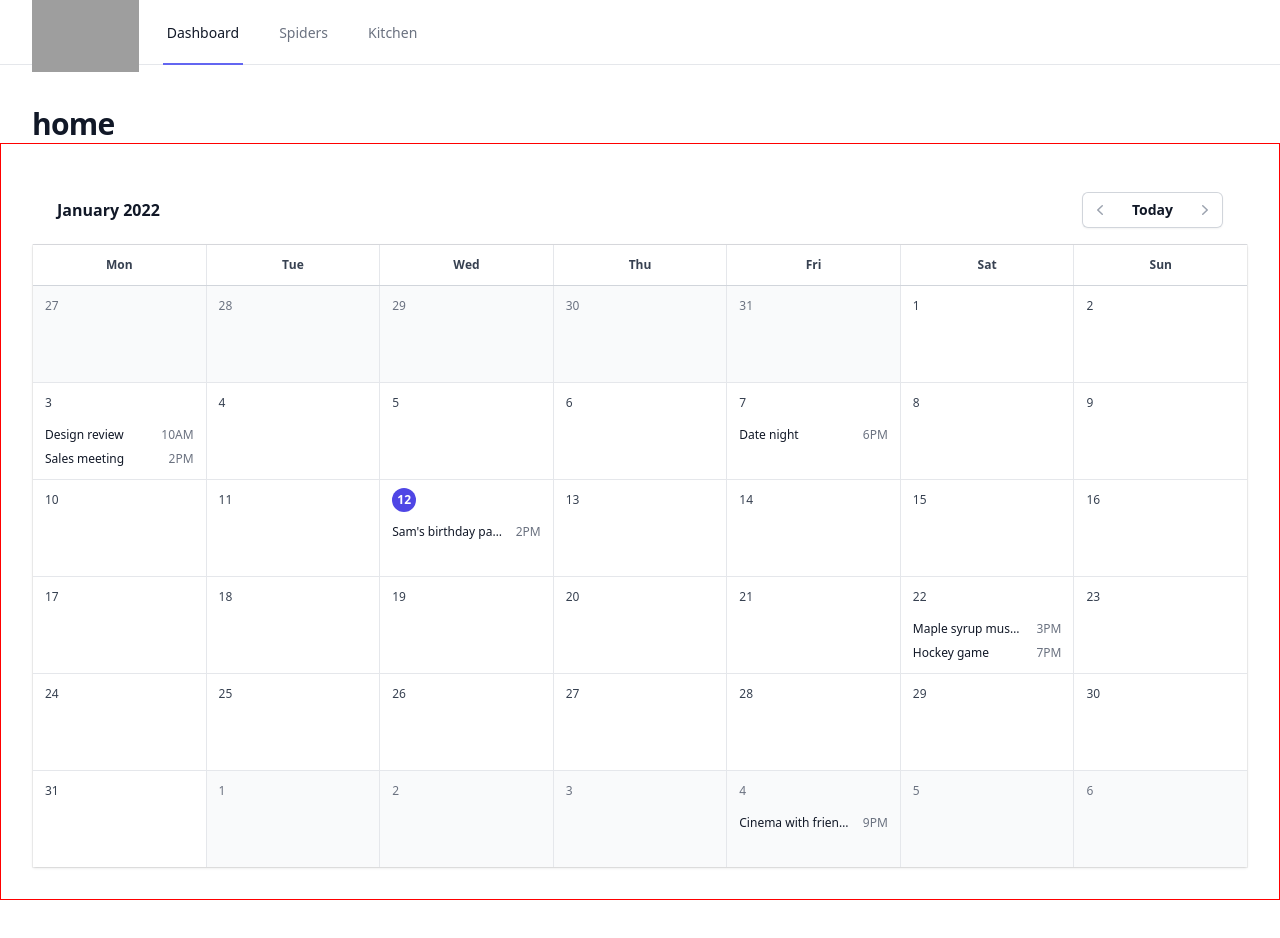
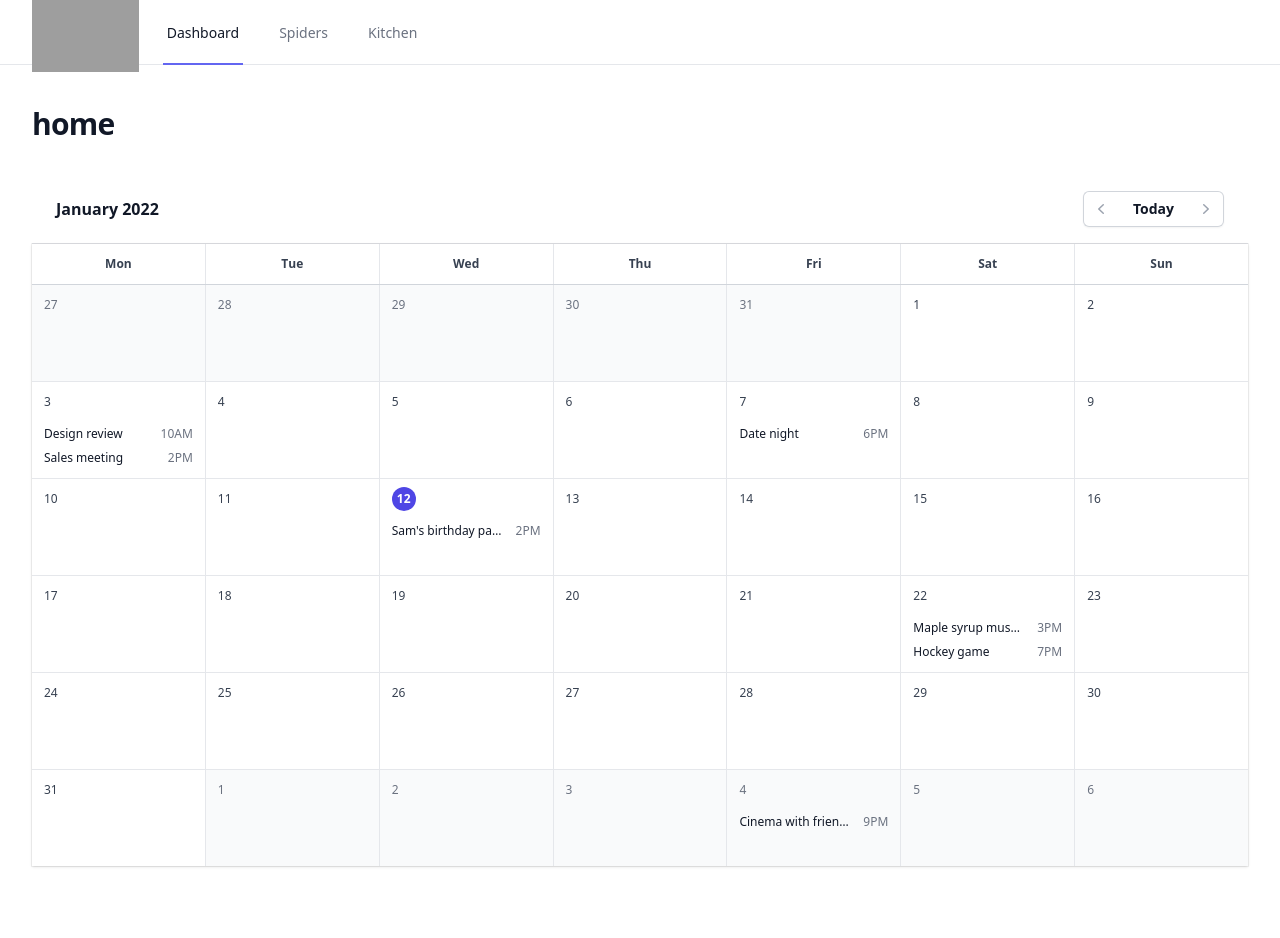
Before and after one commit to fcrozetta/ananke, a SvelteKit app in the folder frontend/: page / in a window 1280 px wide. Built offline with nearby package versions, Linux system fonts and the light colour scheme; grey boxes are pictures that could not be loaded.

Commit message:
cleaning up

```diff
--- a/frontend/src/routes/+layout.svelte
+++ b/frontend/src/routes/+layout.svelte
@@ -72,8 +72,7 @@
 					</div>
 				</header>
 				<main>
-					<div class="px-4 py-8 lg:px-8 h-full w-full" style="border: 1px solid red;">
-						<!-- Your content -->
+					<div class="px-4 py-8 lg:px-8 h-full w-full">
 						<slot />
 					</div>
 				</main>
--- a/frontend/src/routes/+page.svelte
+++ b/frontend/src/routes/+page.svelte
@@ -1,7 +1,7 @@
 <script lang="ts">
 	import { onMount } from 'svelte';
 	import { selectedPage } from '../stores/pageSelectionStore';
-	import  Calendar  from "./components/calendar.svelte";
+	import Calendar from './components/calendar.svelte';
 
 	let selectedPage_value: string;
 	selectedPage.subscribe((value) => (selectedPage_value = value));
@@ -15,8 +15,7 @@
 	<title>Home</title>
 	<meta name="description" content="Crozetta's mind" />
 </svelte:head>
-<Calendar/>
-
+<Calendar />
 
 <style>
 </style>
```
Also changed, not shown: frontend/src/routes/spiders/azure/+page.svelte (+0 -11 lines).
